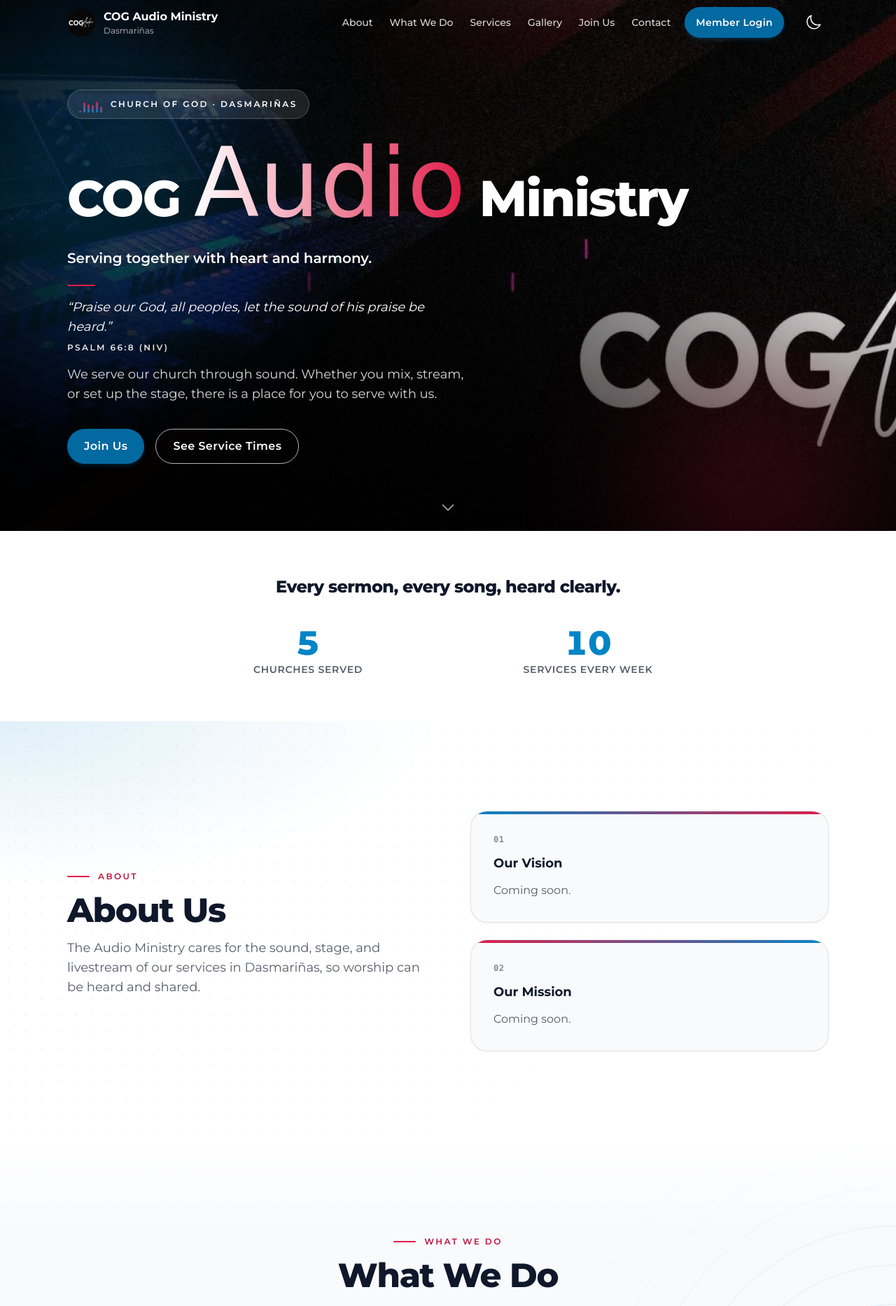
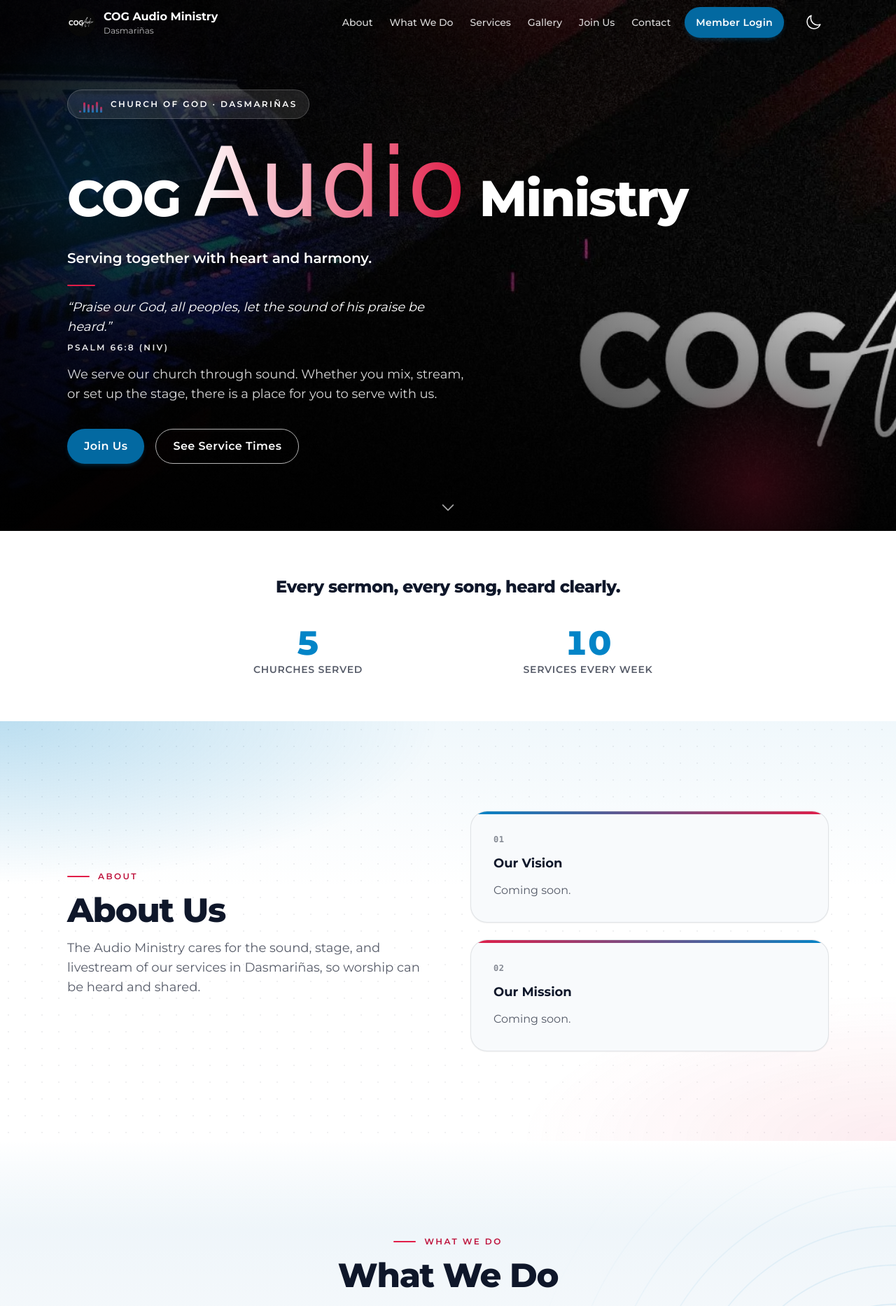
Before and after one commit to Loucho09/cog-audio-ministry, a Laravel app: page / in a window 1280 px wide. Shown: the top 1867 px of the page at 70% size. Run offline with Laravel 12, Linux system fonts and the light colour scheme; data comes from the database, SQL or seed files in the repository; style sheets or scripts are compiled from the project's sources; some web fonts are replaced.

Commit message:
style: stronger stage lighting, haze and blur-free glows in both themes
Co-Authored-By: Claude Opus 5.5 <noreply@anthropic.com>

```diff
--- a/resources/css/app.css
+++ b/resources/css/app.css
@@ -49,31 +49,49 @@
 }
 
 /* Section "stage" backdrops (components/site/section-backdrop.blade.php). Decorative only.
-   Alpha lives in --*-alpha variables so dark mode can be a little stronger.
-   Masks use alpha only (the black stops are not a design colour). No blur() filters: mobile performance. */
+   Alpha lives in --*-alpha variables so dark mode can be a lot stronger (the stage is dark in both themes).
+   Masks use alpha only (the black stops are not a design colour). No blur() filters: mobile performance.
+   Text sits above these layers, so light-mode alphas stay low enough that slate-900 text stays AA. */
 @layer components {
-    /* About: soft primary glow from the top-left, with a faint dot grid fading toward the bottom-right. */
+    /* Stage haze: a faint primary wash from the top that fades out by 40%. Every backdrop gets it
+       (section-backdrop.blade.php renders it as .backdrop-haze, on top of the atmosphere layer). */
+    .backdrop-haze {
+        --haze-alpha: 0.06;
+        background-image: linear-gradient(to bottom, rgb(var(--color-primary) / var(--haze-alpha)), transparent 40%);
+    }
+
+    .dark .backdrop-haze {
+        --haze-alpha: 0.12;
+    }
+
+    /* About: soft primary glow from the top-left, a faint accent glow in the bottom-right corner,
+       and a faint dot grid. */
     .backdrop-spotlight-left {
-        --glow-alpha: 0.12;
+        --glow-alpha: 0.22;
+        --accent-glow-alpha: 0.1;
         --dot-alpha: 0.07;
         background-image:
             radial-gradient(ellipse 70% 55% at 0% 0%, rgb(var(--color-primary) / var(--glow-alpha)), transparent 70%),
+            radial-gradient(ellipse 60% 50% at 100% 100%, rgb(var(--color-accent) / var(--accent-glow-alpha)), transparent 70%),
             radial-gradient(rgb(var(--color-text) / var(--dot-alpha)) 1px, transparent 1.5px);
-        background-size: 100% 100%, 24px 24px;
-        -webkit-mask-image: linear-gradient(135deg, rgb(0 0 0) 15%, transparent 85%);
-        mask-image: linear-gradient(135deg, rgb(0 0 0) 15%, transparent 85%);
+        background-size: 100% 100%, 100% 100%, 24px 24px;
+        /* Fades the top-left corner in and the bottom-right corner only partly out, so the accent glow
+           there stays visible. */
+        -webkit-mask-image: linear-gradient(135deg, rgb(0 0 0) 15%, rgb(0 0 0 / 0.8) 100%);
+        mask-image: linear-gradient(135deg, rgb(0 0 0) 15%, rgb(0 0 0 / 0.8) 100%);
     }
 
     .dark .backdrop-spotlight-left {
-        --glow-alpha: 0.2;
+        --glow-alpha: 0.34;
+        --accent-glow-alpha: 0.16;
         --dot-alpha: 0.09;
     }
 
     /* What we do: concentric "sound wave" rings centred off the right edge (bottom-right on mobile,
-       so they stay out of the text), with a tiny accent glow at the centre. */
+       so they stay out of the text), with a small accent glow at the centre. */
     .backdrop-rings {
-        --ring-alpha: 0.12;
-        --accent-alpha: 0.1;
+        --ring-alpha: 0.18;
+        --accent-alpha: 0.16;
         --ring-center: 100% 100%;
         --ring-radius: 360px;
         background-image:
@@ -151,22 +180,42 @@
     }
 
     .dark .backdrop-grid {
-        --grid-alpha: 0.06;
-        --accent-alpha: 0.12;
+        --grid-alpha: 0.08;
+        --accent-alpha: 0.2;
     }
 
     /* Contact: a soft primary glow rising from the bottom edge, with a faint accent tint, so the
        page ends smoothly into the footer. */
     .backdrop-floor {
-        --glow-alpha: 0.1;
-        --accent-alpha: 0.04;
+        --glow-alpha: 0.22;
+        --accent-alpha: 0.1;
         background-image:
             radial-gradient(ellipse 60% 45% at 50% 100%, rgb(var(--color-accent) / var(--accent-alpha)), transparent 70%),
             radial-gradient(ellipse 80% 60% at 50% 100%, rgb(var(--color-primary) / var(--glow-alpha)), transparent 70%);
     }
 
     .dark .backdrop-floor {
-        --glow-alpha: 0.16;
-        --accent-alpha: 0.06;
+        --glow-alpha: 0.34;
+        --accent-alpha: 0.14;
+    }
+
+    /* Glow orbs (components/site/glow.blade.php). Radial gradients instead of blur() filters, which
+       keeps them cheap on phones. Fade to transparent at the edge of the element. */
+    .glow-primary {
+        --orb-alpha: 0.3;
+        background-image: radial-gradient(closest-side, rgb(var(--color-primary) / var(--orb-alpha)), transparent);
+    }
+
+    .glow-accent {
+        --orb-alpha: 0.28;
+        background-image: radial-gradient(closest-side, rgb(var(--color-accent) / var(--orb-alpha)), transparent);
+    }
+
+    .dark .glow-primary {
+        --orb-alpha: 0.45;
+    }
+
+    .dark .glow-accent {
+        --orb-alpha: 0.4;
     }
 }
--- a/resources/views/components/site/glow.blade.php
+++ b/resources/views/components/site/glow.blade.php
@@ -1,12 +1,13 @@
 {{-- Soft "stage light" glow. Absolutely positioned: add size and position classes where it is used
-     (e.g. class="-left-24 top-0 h-80 w-80"). Decorative, never receives pointer events. --}}
+     (e.g. class="-left-24 top-0 h-80 w-80"). Decorative, never receives pointer events.
+     Uses a radial-gradient (.glow-primary / .glow-accent in app.css), not a blur() filter, for mobile GPUs. --}}
 @props(['tone' => 'primary'])
 
 <div
     aria-hidden="true"
     {{ $attributes->class([
-        'pointer-events-none absolute -z-10 rounded-full blur-[100px]',
-        'bg-primary/35' => $tone === 'primary',
-        'bg-accent/30' => $tone === 'accent',
+        'pointer-events-none absolute -z-10 rounded-full',
+        'glow-primary' => $tone === 'primary',
+        'glow-accent' => $tone === 'accent',
     ]) }}
 ></div>
--- a/resources/views/components/site/section-backdrop.blade.php
+++ b/resources/views/components/site/section-backdrop.blade.php
@@ -11,6 +11,8 @@
        the previous section's colour into transparent, so section borders feel smooth.
        Usage: fade-from="surface" (or omit it for no edge).
      - mirror: true flips the glow/rings horizontally (e.g. :mirror="true" on the team section).
+
+     Every backdrop also gets a faint stage haze (.backdrop-haze), stronger in dark mode.
 
      Masks only use alpha, so the black stops in app.css are not a design colour.
      Keep every class name below as a full literal (never "backdrop-".$variant): Tailwind only keeps
@@ -42,6 +44,9 @@
         'scale-x-[-1]' => $mirror,
     ])></div>
 
+    {{-- Stage haze: a faint primary wash from the top. Sits above the atmosphere, below the fade edge. --}}
+    <div class="absolute inset-0 backdrop-haze"></div>
+
     {{-- Soft top edge: previous section's colour fading to transparent. Drawn above the atmosphere. --}}
     @if ($fadeClass)
         <div class="absolute inset-x-0 top-0 h-24 bg-gradient-to-b {{ $fadeClass }} to-transparent sm:h-32"></div>
```
Also changed, not shown: other parts of resources/css/app.css (+25 -14 lines). Lines whose indentation alone changed are shown as unchanged.
